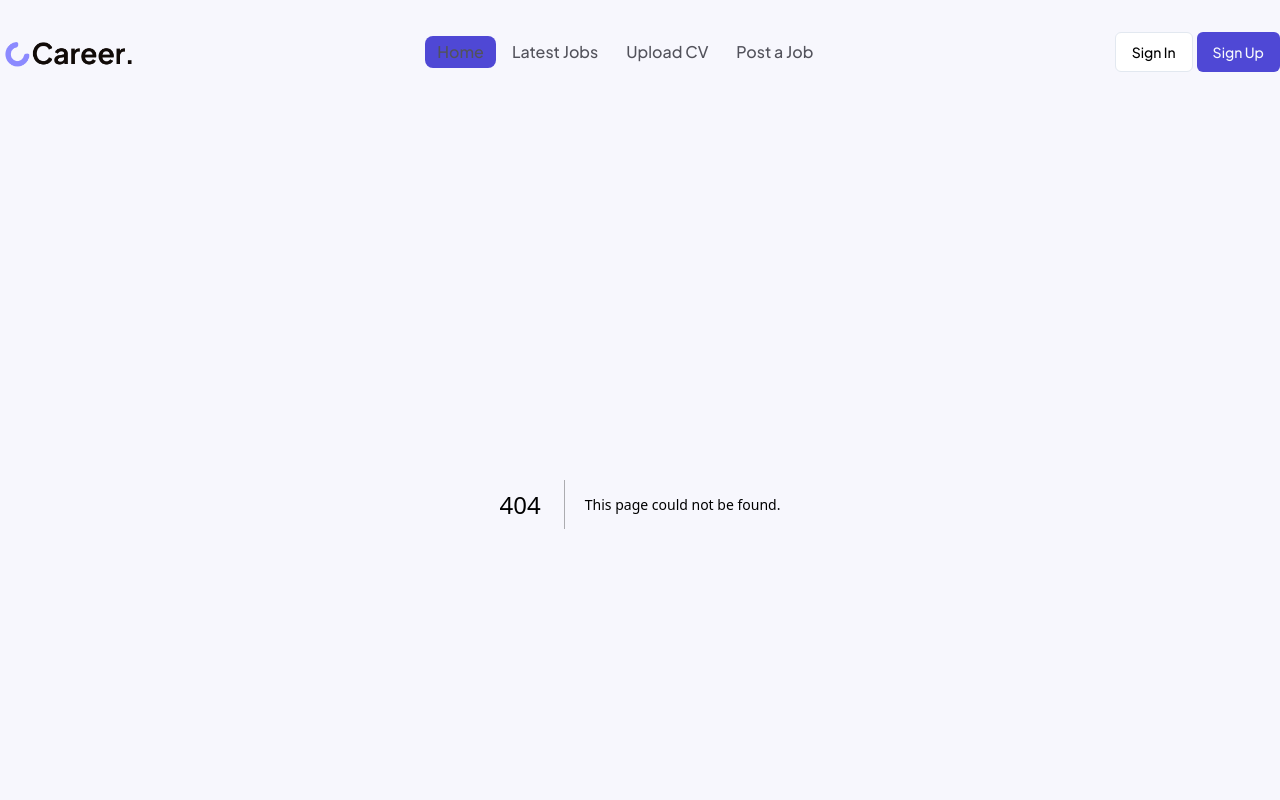
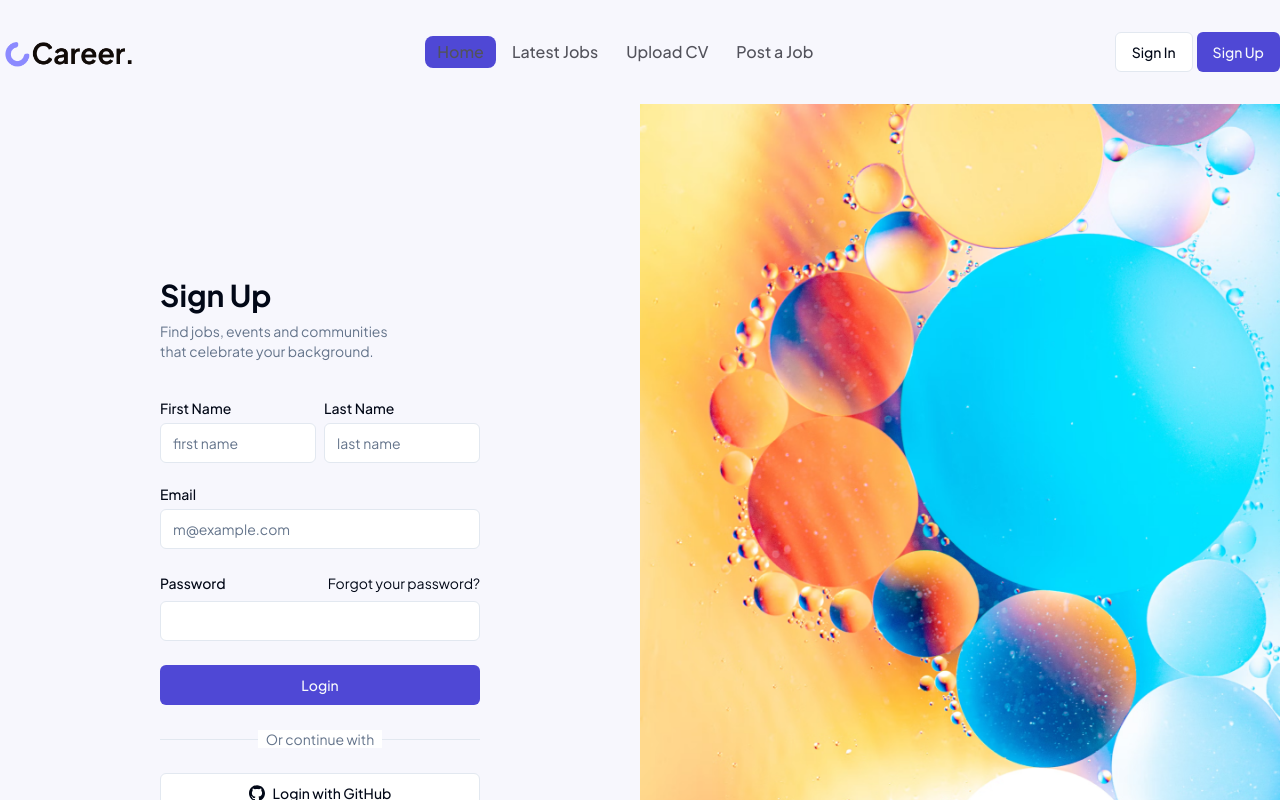
Before and after one commit to Jisan-Dev/Career, a Next.js app: page /signup in a window 1280 px wide. Before the commit this address had no page. Shown: the top 800 px of the page. Built offline with nearby package versions, Linux system fonts and the light colour scheme.

Commit message:
signup form ui

```diff
--- a/package.json
+++ b/package.json
@@ -9,6 +9,7 @@
     "lint": "next lint"
   },
   "dependencies": {
+    "@radix-ui/react-label": "^2.1.1",
     "@radix-ui/react-slot": "^1.1.1",
     "bcryptjs": "^2.4.3",
     "class-variance-authority": "^0.7.1",
--- /dev/null
+++ b/src/app/(auth)/signup/page.tsx
@@ -0,0 +1,22 @@
+import { SignupForm } from "@/components/signup-form";
+import { GalleryVerticalEnd } from "lucide-react";
+import Image from "next/image";
+import signupImg from "../../../../public/signup.png";
+
+export default function SignupPage() {
+  return (
+    <div className="grid min-h-svh lg:grid-cols-2 container mx-auto">
+      <div className="flex flex-col gap-4 p-6 md:p-10">
+        <div className="flex justify-center gap-2 md:justify-start"></div>
+        <div className="flex flex-1 items-center justify-center">
+          <div className="w-full max-w-xs">
+            <SignupForm />
+          </div>
+        </div>
+      </div>
+      <div className="relative hidden bg-muted lg:block">
+        <Image src={signupImg} className="w-full object-cover" alt="signup page image" />
+      </div>
+    </div>
+  );
+}
--- a/src/components/Navbar.tsx
+++ b/src/components/Navbar.tsx
@@ -83,7 +83,9 @@ const Navbar = () => {
         <Button variant={"outline"} className="mr-1 max-sm:hidden">
           Sign In
         </Button>
-        <Button className=" max-sm:hidden">Sign Up</Button>
+        <Link href={"/signup"}>
+          <Button className=" max-sm:hidden">Sign Up</Button>
+        </Link>
       </div>
       {/* <div className={`relative lg:hidden`}> */}
       <div
--- /dev/null
+++ b/src/components/signup-form.tsx
@@ -0,0 +1,62 @@
+import { cn } from "@/lib/utils";
+import { Button } from "@/components/ui/button";
+import { Input } from "@/components/ui/input";
+import { Label } from "@/components/ui/label";
+import Link from "next/link";
+
+export function SignupForm({ className, ...props }: React.ComponentPropsWithoutRef<"form">) {
+  return (
+    <form className={cn("flex flex-col gap-6", className)} {...props}>
+      <div className="flex flex-col gap-2 mb-4">
+        <h1 className="text-3xl font-bold">Sign Up</h1>
+        <p className="text-balance text-sm text-muted-foreground">Find jobs, events and communities that celebrate your background.</p>
+      </div>
+      <div className="grid gap-6">
+        <div className="flex gap-2 w-full">
+          <div className="grid gap-2">
+            <Label htmlFor="email">First Name</Label>
+            <Input id="first-name" type="text" placeholder="first name" required />
+          </div>
+          <div className="grid gap-2">
+            <Label htmlFor="email">Last Name</Label>
+            <Input id="last-name" type="text" placeholder="last name" required />
+          </div>
+        </div>
+        <div className="grid gap-2">
+          <Label htmlFor="email">Email</Label>
+          <Input id="email" type="email" placeholder="m@example.com" required />
+        </div>
+        <div className="grid gap-2">
+          <div className="flex items-center">
+            <Label htmlFor="password">Password</Label>
+            <a href="#" className="ml-auto text-sm underline-offset-4 hover:underline">
+              Forgot your password?
+            </a>
+          </div>
+          <Input id="password" type="password" required />
+        </div>
+        <Button type="submit" className="w-full">
+          Login
+        </Button>
+        <div className="relative text-center text-sm after:absolute after:inset-0 after:top-1/2 after:z-0 after:flex after:items-center after:border-t after:border-border">
+          <span className="relative z-10 bg-background px-2 text-muted-foreground">Or continue with</span>
+        </div>
+        <Button variant="outline" className="w-full">
+          <svg xmlns="http://www.w3.org/2000/svg" viewBox="0 0 24 24">
+            <path
+              d="M12 .297c-6.63 0-12 5.373-12 12 0 5.303 3.438 9.8 8.205 11.385.6.113.82-.258.82-.577 0-.285-.01-1.04-.015-2.04-3.338.724-4.042-1.61-4.042-1.61C4.422 18.07 3.633 17.7 3.633 17.7c-1.087-.744.084-.729.084-.729 1.205.084 1.838 1.236 1.838 1.236 1.07 1.835 2.809 1.305 3.495.998.108-.776.417-1.305.76-1.605-2.665-.3-5.466-1.332-5.466-5.93 0-1.31.465-2.38 1.235-3.22-.135-.303-.54-1.523.105-3.176 0 0 1.005-.322 3.3 1.23.96-.267 1.98-.399 3-.405 1.02.006 2.04.138 3 .405 2.28-1.552 3.285-1.23 3.285-1.23.645 1.653.24 2.873.12 3.176.765.84 1.23 1.91 1.23 3.22 0 4.61-2.805 5.625-5.475 5.92.42.36.81 1.096.81 2.22 0 1.606-.015 2.896-.015 3.286 0 .315.21.69.825.57C20.565 22.092 24 17.592 24 12.297c0-6.627-5.373-12-12-12"
+              fill="currentColor"
+            />
+          </svg>
+          Login with GitHub
+        </Button>
+      </div>
+      <div className="text-center text-sm">
+        Have an account?{" "}
+        <Link href="#" className="underline underline-offset-4">
+          Sign In
+        </Link>
+      </div>
+    </form>
+  );
+}
--- /dev/null
+++ b/src/components/ui/label.tsx
@@ -0,0 +1,26 @@
+"use client"
+
+import * as React from "react"
+import * as LabelPrimitive from "@radix-ui/react-label"
+import { cva, type VariantProps } from "class-variance-authority"
+
+import { cn } from "@/lib/utils"
+
+const labelVariants = cva(
+  "text-sm font-medium leading-none peer-disabled:cursor-not-allowed peer-disabled:opacity-70"
+)
+
+const Label = React.forwardRef<
+  React.ElementRef<typeof LabelPrimitive.Root>,
+  React.ComponentPropsWithoutRef<typeof LabelPrimitive.Root> &
+    VariantProps<typeof labelVariants>
+>(({ className, ...props }, ref) => (
+  <LabelPrimitive.Root
+    ref={ref}
+    className={cn(labelVariants(), className)}
+    {...props}
+  />
+))
+Label.displayName = LabelPrimitive.Root.displayName
+
+export { Label }
```
Also changed, not shown: public/signup.png (added), 1 other file (tests, documents, lock files or other folders).
